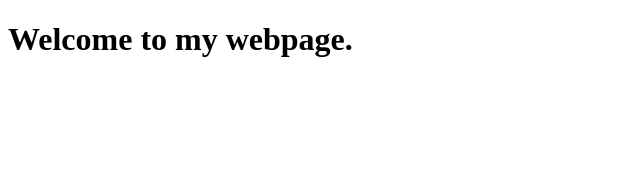
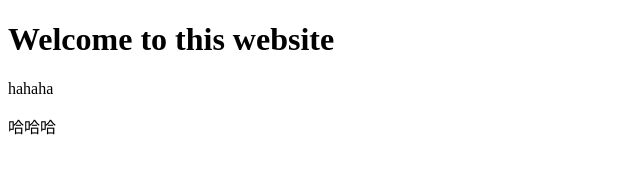
Before and after one commit to CheokYongSheng/CheokYongSheng.github.io, a plain HTML site: page index.html in a window 1280 px wide. Shown: the whole page, without its empty margins (0-640 px from the left). Drawn offline with Linux system fonts and the light colour scheme.

Commit message:
Update index.html

```diff
--- a/index.html
+++ b/index.html
@@ -1,9 +1,11 @@
 <!DOCTYPE html>
 <html>
   <head>
-    <title>Testing</title>
+    <title>Learning and Testing</title>
   </head>
   <body>
-    <h1>Welcome to my webpage.</h1>
+    <h1>Welcome to this website</h1>
+    <p>hahaha</p>
+    <p>哈哈哈</p>
   </body>
 </html>
```
